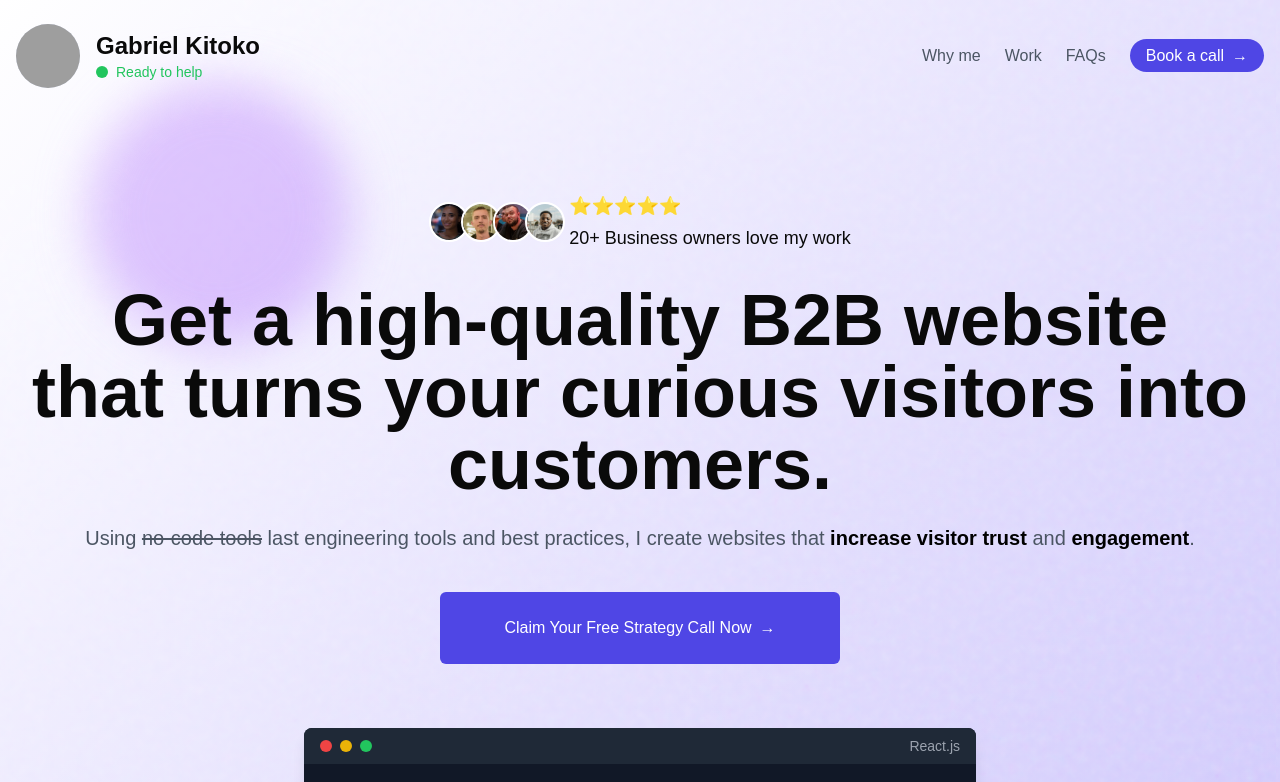
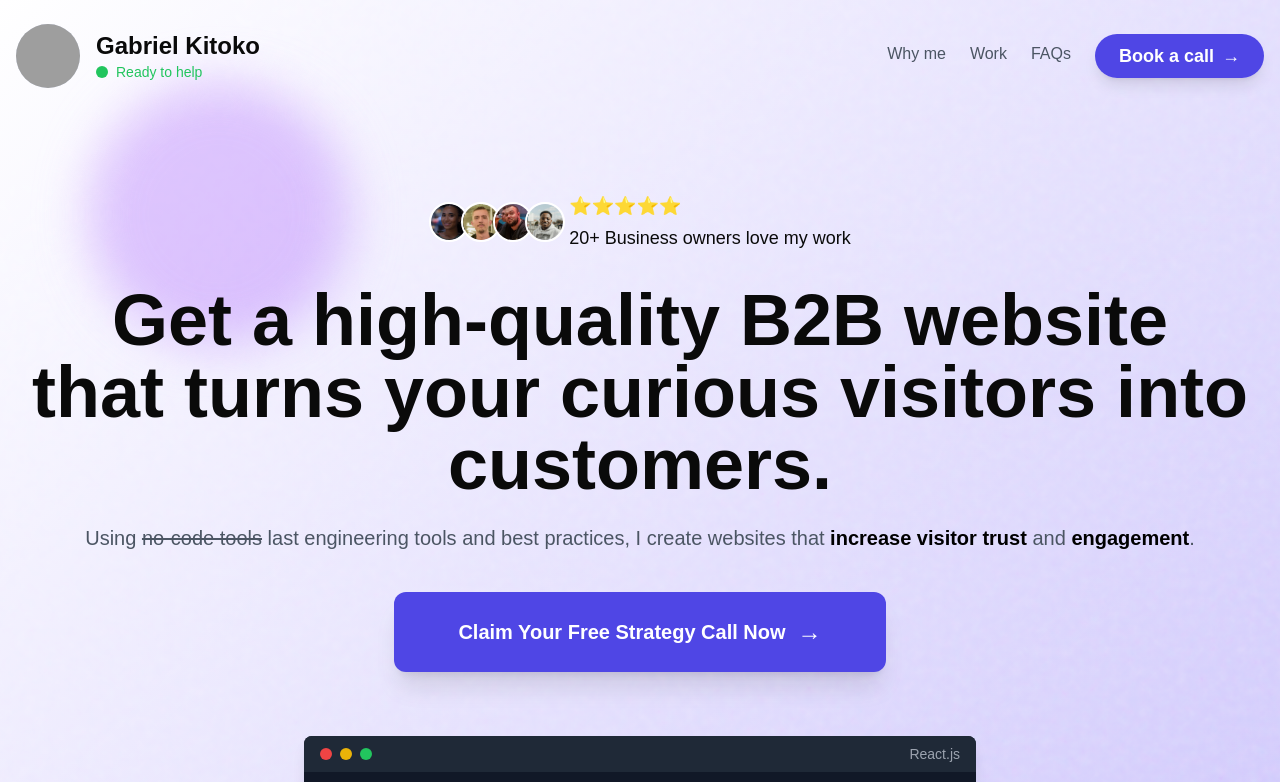
Before and after one commit to gabrielontech/portfolio_new, a Next.js app: page / in a window 1280 px wide. Shown: the top 782 px of the page. Built offline with nearby package versions, Linux system fonts and the light colour scheme; grey boxes are pictures that could not be loaded.

Commit message:
fix the CTA

```diff
--- a/components/front_page/frontPageSection.tsx
+++ b/components/front_page/frontPageSection.tsx
@@ -174,7 +174,7 @@ export default function LandingPage({
                   <a
                     href="https://calendly.com/gkitoko-pro"
                     target="_blank"
-                    className="text-white font-medium  bg-indigo-600 hover:bg-indigo-800 px-4 py-2 rounded-full"
+                    className="text-white font-semibold text-lg bg-indigo-600 hover:bg-indigo-800 px-6 py-3 rounded-full shadow-lg hover:shadow-xl transition-all duration-300"
                   >
                     Book a call
                     <motion.span
@@ -227,7 +227,7 @@ export default function LandingPage({
                   <motion.a
                     href="https://calendly.com/gkitoko-pro"
                     target="_blank"
-                    className="text-white font-medium  bg-indigo-600 hover:bg-indigo-800 px-4 py-2 rounded-full"
+                    className="text-white font-semibold text-lg bg-indigo-600 hover:bg-indigo-800 px-6 py-3 rounded-full shadow-lg hover:shadow-xl transition-all duration-300"
                   >
                     Book a call
                     <motion.span
@@ -300,12 +300,12 @@ export default function LandingPage({
             <motion.a
               href="https://calendly.com/gkitoko-pro"
               target="_blank"
-              className="group bg-indigo-600 hover:bg-indigo-800 text-white px-16 py-6 rounded-md transition duration-300 flex items-center"
+              className="group bg-indigo-600 hover:bg-indigo-800 text-white px-16 py-6 rounded-xl shadow-xl hover:shadow-2xl transition-all duration-300 flex items-center justify-center text-xl font-bold"
               whileHover={{ scale: 1.05 }}
             >
               Claim Your Free Strategy Call Now
               <motion.span
-                className="ml-2 inline-block"
+                className="ml-3 inline-block text-2xl"
                 initial={{ x: 0 }}
                 whileHover={{ x: 5 }}
                 transition={{ type: "spring", stiffness: 700, damping: 15 }}
```
